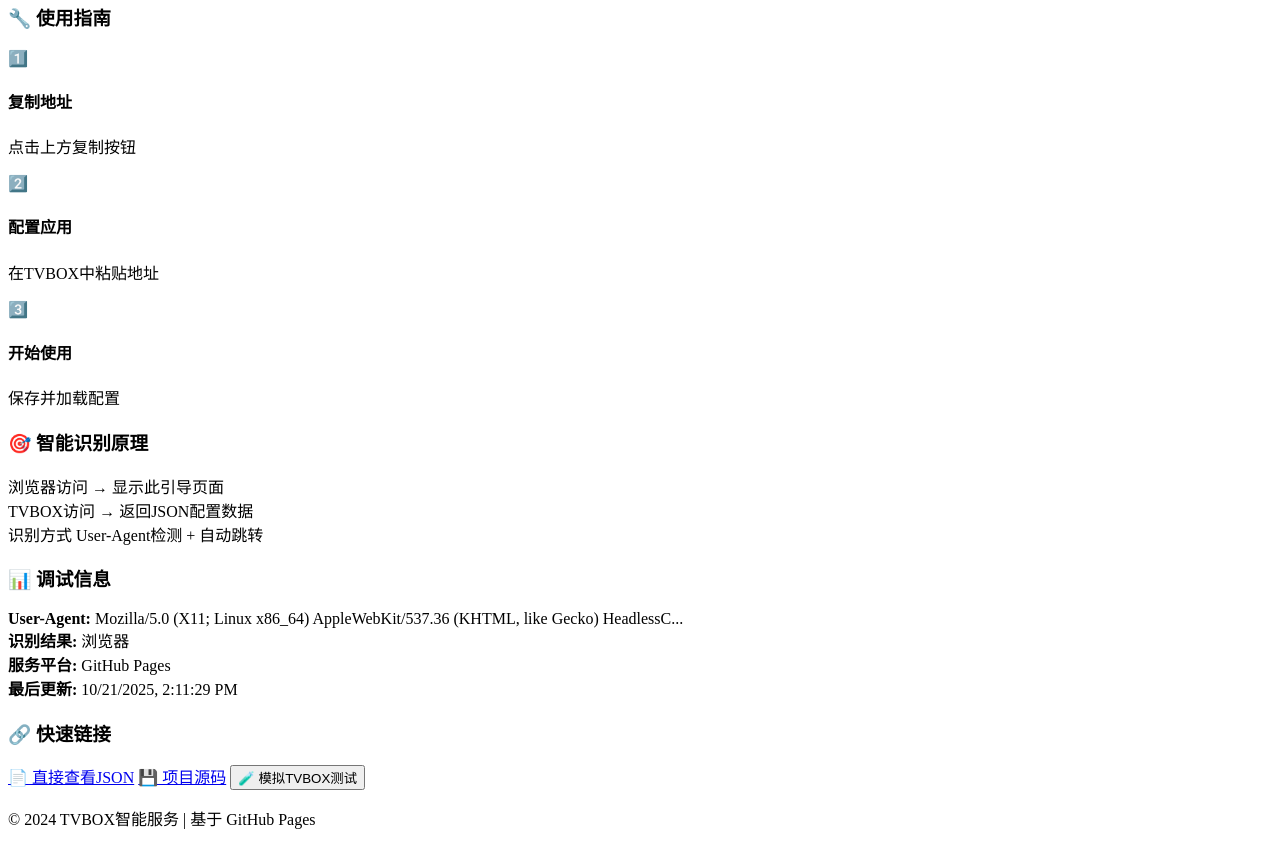
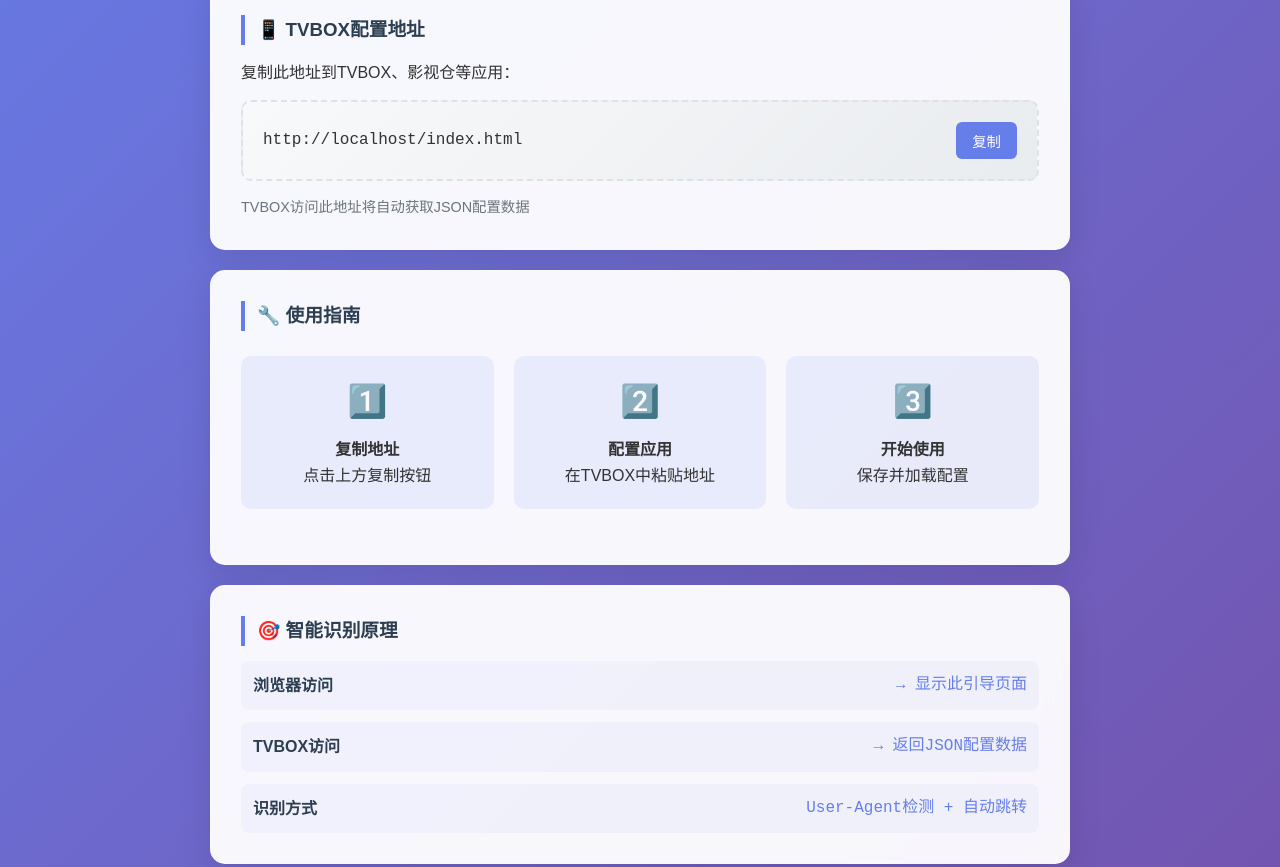
Before and after one commit to xnm66/tvbox-config, a plain HTML site: page index.html in a window 1280 px wide. Shown: the part 397-1264 px from the top of the page. Before the commit the page ends 1243 px from the top, so only its background shows below. Drawn offline with Linux system fonts and the light colour scheme.

Commit message:
Update style.css via web editor

```diff
--- a/style.css
+++ b/style.css
@@ -1 +1,222 @@
-style.css - 样式文件
+* {
+    margin: 0;
+    padding: 0;
+    box-sizing: border-box;
+}
+
+body {
+    font-family: 'Microsoft YaHei', 'PingFang SC', sans-serif;
+    background: linear-gradient(135deg, #667eea 0%, #764ba2 100%);
+    color: #333;
+    line-height: 1.6;
+    min-height: 100vh;
+}
+
+.container {
+    max-width: 900px;
+    margin: 0 auto;
+    padding: 20px;
+}
+
+header {
+    text-align: center;
+    padding: 40px 0;
+    color: white;
+}
+
+h1 {
+    font-size: 2.5rem;
+    margin-bottom: 10px;
+    text-shadow: 0 2px 4px rgba(0,0,0,0.3);
+}
+
+.subtitle {
+    font-size: 1.2rem;
+    opacity: 0.9;
+}
+
+.card {
+    background: rgba(255, 255, 255, 0.95);
+    border-radius: 15px;
+    padding: 30px;
+    margin: 20px 0;
+    box-shadow: 0 8px 32px rgba(0,0,0,0.1);
+    backdrop-filter: blur(10px);
+    border: 1px solid rgba(255,255,255,0.2);
+}
+
+.card h2 {
+    color: #2c3e50;
+    margin-bottom: 10px;
+}
+
+.card h3 {
+    color: #2c3e50;
+    margin-bottom: 15px;
+    border-left: 4px solid #667eea;
+    padding-left: 12px;
+}
+
+.url-box {
+    background: linear-gradient(135deg, #f8f9fa, #e9ecef);
+    border: 2px dashed #dee2e6;
+    border-radius: 10px;
+    padding: 20px;
+    margin: 15px 0;
+    display: flex;
+    justify-content: space-between;
+    align-items: center;
+    font-family: 'Courier New', monospace;
+    word-break: break-all;
+}
+
+.copy-btn {
+    background: #667eea;
+    color: white;
+    border: none;
+    padding: 8px 16px;
+    border-radius: 6px;
+    cursor: pointer;
+    font-size: 0.9rem;
+    transition: all 0.3s ease;
+    white-space: nowrap;
+    margin-left: 15px;
+}
+
+.copy-btn:hover {
+    background: #5a6fd8;
+    transform: translateY(-1px);
+}
+
+.tip {
+    color: #6c757d;
+    font-size: 0.9rem;
+    margin-top: 10px;
+}
+
+.features {
+    display: grid;
+    grid-template-columns: repeat(auto-fit, minmax(200px, 1fr));
+    gap: 20px;
+    margin: 25px 0;
+}
+
+.feature-item {
+    text-align: center;
+    padding: 20px;
+    background: rgba(102, 126, 234, 0.1);
+    border-radius: 10px;
+    transition: transform 0.3s ease;
+}
+
+.feature-item:hover {
+    transform: translateY(-5px);
+}
+
+.feature-icon {
+    font-size: 2rem;
+    margin-bottom: 10px;
+}
+
+.tech-info {
+    display: flex;
+    flex-direction: column;
+    gap: 12px;
+}
+
+.tech-item {
+    display: flex;
+    justify-content: space-between;
+    align-items: center;
+    padding: 12px;
+    background: rgba(102, 126, 234, 0.05);
+    border-radius: 8px;
+}
+
+.tech-label {
+    font-weight: bold;
+    color: #2c3e50;
+}
+
+.tech-value {
+    color: #667eea;
+    font-family: 'Courier New', monospace;
+}
+
+.debug-info {
+    display: flex;
+    flex-direction: column;
+    gap: 10px;
+}
+
+.debug-item {
+    padding: 10px;
+    background: #f8f9fa;
+    border-radius: 6px;
+    border-left: 3px solid #667eea;
+}
+
+.links .link-buttons {
+    display: flex;
+    gap: 15px;
+    flex-wrap: wrap;
+}
+
+.link-btn {
+    background: #667eea;
+    color: white;
+    text-decoration: none;
+    padding: 12px 20px;
+    border-radius: 8px;
+    transition: all 0.3s ease;
+    border: none;
+    cursor: pointer;
+    font-size: 0.9rem;
+}
+
+.link-btn:hover {
+    background: #5a6fd8;
+    transform: translateY(-2px);
+}
+
+footer {
+    text-align: center;
+    padding: 30px 0;
+    color: rgba(255,255,255,0.7);
+    font-size: 0.9rem;
+}
+
+/* 响应式设计 */
+@media (max-width: 768px) {
+    .container {
+        padding: 10px;
+    }
+
+    h1 {
+        font-size: 2rem;
+    }
+
+    .card {
+        padding: 20px;
+    }
+
+    .url-box {
+        flex-direction: column;
+        gap: 15px;
+        text-align: center;
+    }
+
+    .features {
+        grid-template-columns: 1fr;
+    }
+
+    .links .link-buttons {
+        flex-direction: column;
+    }
+
+    .tech-item {
+        flex-direction: column;
+        align-items: flex-start;
+        gap: 5px;
+    }
+}
```
